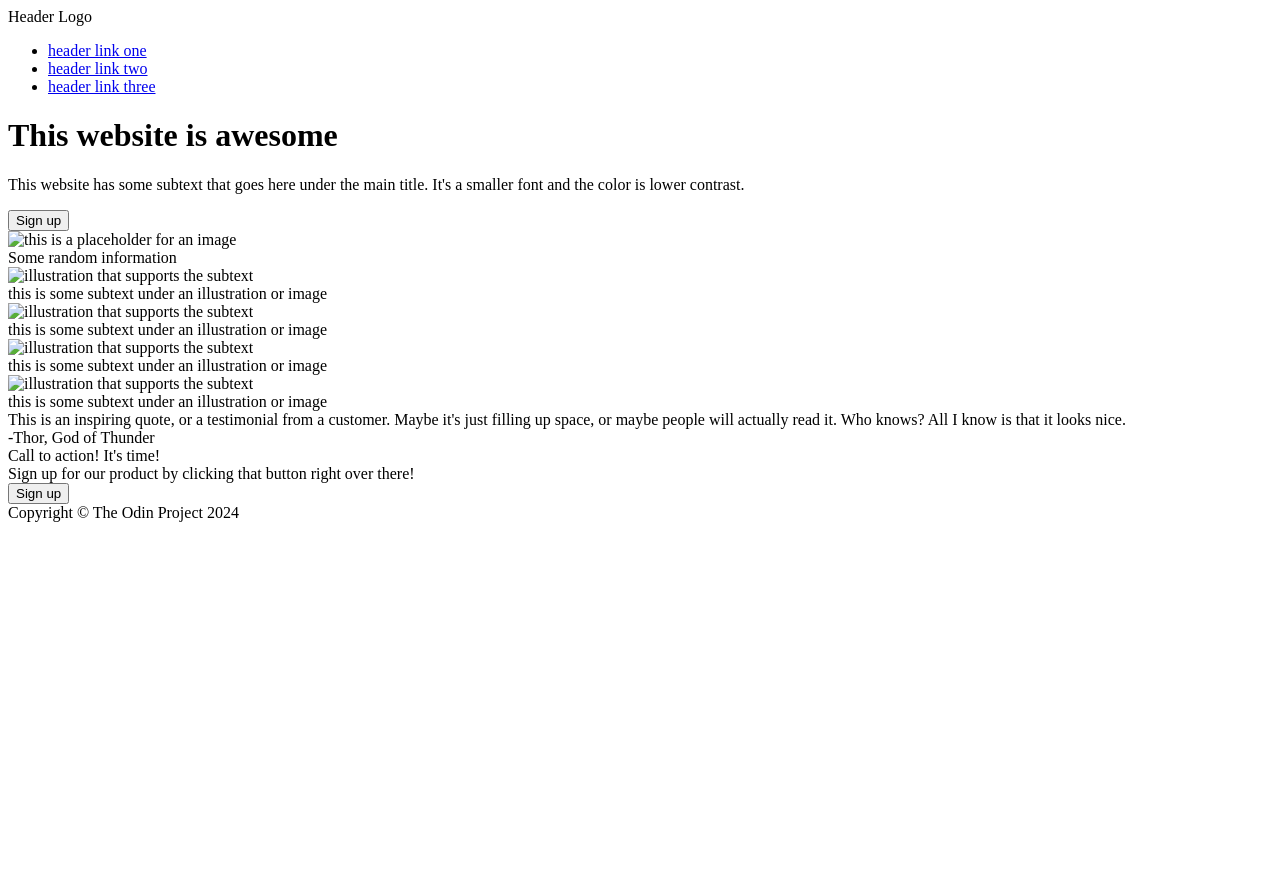
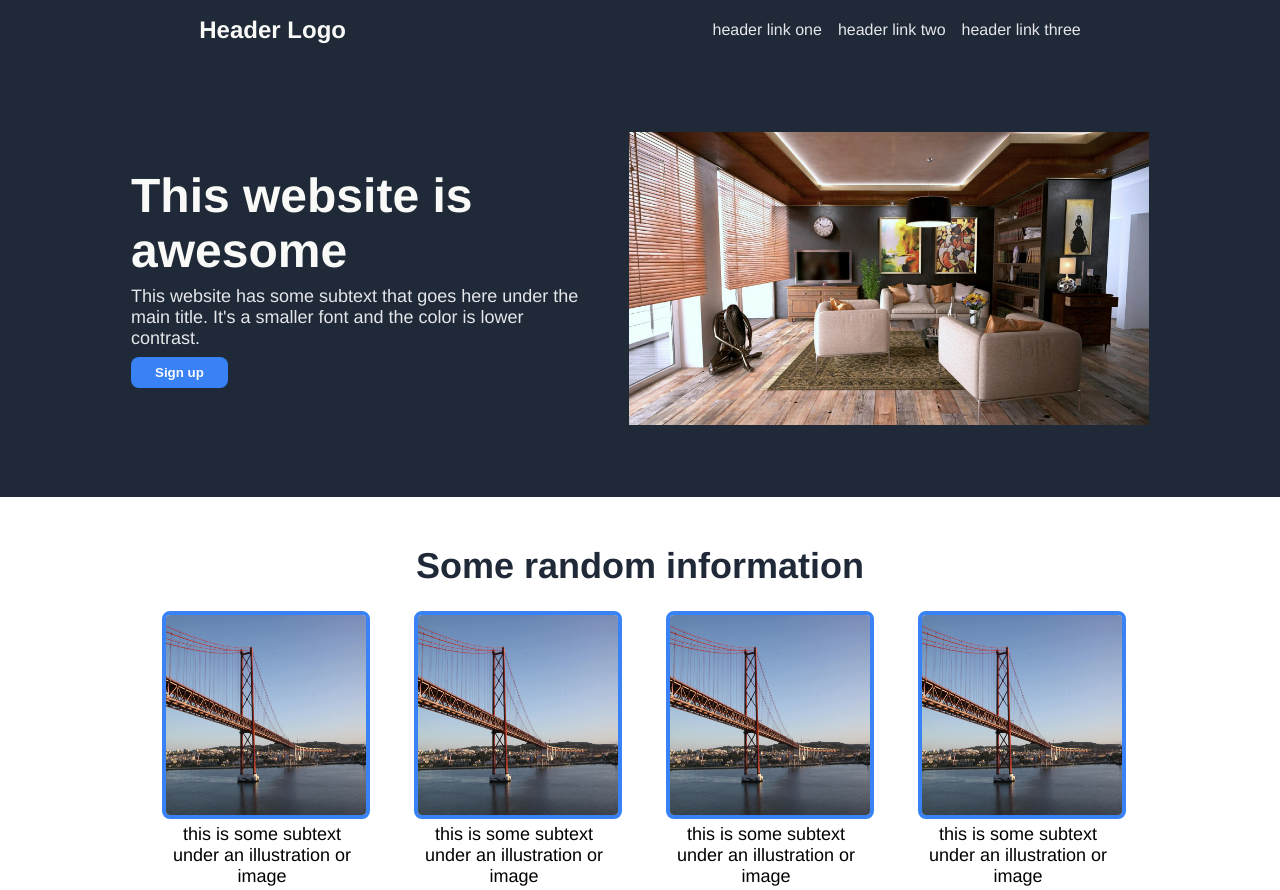
Before and after one commit to PancakesForRent/odin-css-project, a plain HTML site: page index.html in a window 1280 px wide. Shown: the top 890 px of the page. Before the commit the page ends 800 px from the top, so only its background shows below. Drawn offline with Linux system fonts and the light colour scheme.

Commit message:
Add style to landing page

```diff
--- a/index.html
+++ b/index.html
@@ -2,11 +2,12 @@
 <html lang="en">
     <head>
         <meta charset="UTF-8">
+        <meta http-equiv="X-UA-Compatible" content="IE=edge">
         <meta name="viewport" content="width=device-width, initial-scale=1.0">
         <title>Odin CSS Landing Page</title>
+        <link rel="stylesheet" href="styles.css">
     </head>
     <body>
-        <div class="homepage">
         <div class="header">
             <div class="header-logo">Header Logo</div>
             <div class="header-links">
@@ -23,25 +24,25 @@
                 <p>This website has some subtext that goes here under the main title. It's a smaller font and the color is lower contrast.</p>
                 <button>Sign up</button>
             </div>
-                <img src="" alt="this is a placeholder for an image">
+            <img src="images/hero-image.jpg" alt="this is a placeholder for an image">
         </div>
         <div class="info-page">
             <div class="information">Some random information</div>
             <div class="info-cards">
                 <div class="card-item">
-                        <img src="" alt="illustration that supports the subtext">
+                    <img src="images/info-image.jpg" alt="illustration that supports the subtext">
                     <div class="text">this is some subtext under an illustration or image</div>
                 </div>
                 <div class="card-item">
-                        <img src="" alt="illustration that supports the subtext">
+                    <img src="images/info-image.jpg" alt="illustration that supports the subtext">
                     <div class="text">this is some subtext under an illustration or image</div>
                 </div>
                 <div class="card-item">
-                        <img src="" alt="illustration that supports the subtext">
+                    <img src="images/info-image.jpg" alt="illustration that supports the subtext">
                     <div class="text">this is some subtext under an illustration or image</div>
                 </div>
                 <div class="card-item">
-                        <img src="" alt="illustration that supports the subtext">
+                    <img src="images/info-image.jpg" alt="illustration that supports the subtext">
                     <div class="text">this is some subtext under an illustration or image</div>
                 </div>
             </div>
@@ -56,12 +57,11 @@
                     <div class="container-header">Call to action! It's time!</div>
                     <div class="container-paragraph">Sign up for our product by clicking that button right over there!</div>
                 </div>
-                    <div class="container button">
+                <div class="container-button">
                     <button>Sign up</button>
                 </div>
             </div>
         </div>
         <div class="footer">Copyright &copy; The Odin Project 2024</div>
-        </div>
     </body>
 </html>
--- /dev/null
+++ b/styles.css
@@ -0,0 +1,212 @@
+body {
+    min-height: 100vh;
+    margin: 0;
+    font-family: 'Helvetica', sans-serif;
+    display: flex;
+    flex-direction: column;
+    justify-content: center;
+}
+
+ul {
+    list-style-type: none;
+    margin: 0;
+    padding: 0;
+    display: flex;
+    justify-content: space-between;
+    gap: 16px;
+}
+
+a{
+    text-decoration: none;
+    color: #E5E7EB;
+}
+
+p{
+    padding: 0;
+    margin: 0;
+}
+
+h1{
+    margin: 0;
+    padding: 0;
+}
+
+.header, .hero-page{
+    background-color: #1F2937;
+    color: #F9FAF8;
+}
+
+
+.header, .hero-page, .info-page, .quote-page, .call-to-action{
+    flex-grow: 1;
+}
+
+.header{
+    padding: 16px;
+    display: flex;
+    justify-content: space-around;
+    align-items: center;
+}
+
+.header-logo{
+    font-size: 24px;
+    font-weight: bold;
+}
+
+.hero-page{
+    display: flex;
+    justify-content: center;
+    flex-basis: 200px;
+    padding: 72px;
+    gap: 48px;
+}
+
+.hero-left{
+    display: flex;
+    flex-direction: column;
+    justify-content: center;
+    align-items: flex-start;
+    width: 450px;
+    gap: 8px;
+}
+
+.hero-left h1{
+    font-size: 48px;
+}
+
+.hero-left p{
+    font-size: 18px;
+    color: #E5E7EB;
+}
+
+.hero-left button{
+    background-color: #3882F6;
+    color: #F9FAF8;
+    border: 0;
+    border-radius: 8px;
+    padding: 8px 24px;
+    font-weight: bold;
+}
+
+.hero-page img{
+    width: 520px;
+    height: auto;
+}
+
+.info-page{
+    display: flex;
+    flex-direction: column;
+    align-items: center;
+    padding: 48px;
+    gap: 24px;
+}
+
+.information{
+    font-size: 36px;
+    font-weight: bolder;
+    color: #1F2937;
+}
+
+.info-cards{
+    display: flex;
+    justify-content: center;
+    gap: 52px;
+}
+
+.card-item{
+    width: 200px;
+    text-align: center;
+    font-size: 18px;
+}
+
+.card-item img{
+    border-radius: 8px;
+    border: 4px solid #3882F6;
+}
+
+.info-page img{
+    width: 200px;
+    height: 200px;
+}
+
+.quote-page{
+    display: flex;
+    flex-direction: column;
+    justify-content: center;
+    align-items: center;
+    padding: 72px;
+    background-color: #E5E7EB;
+}
+
+.quote-page .quote{
+    width: 70%;
+    font-size: 36px;
+    font-style: italic;
+    font-weight: lighter;
+    color: #1F2937;
+}
+
+.quote-page .quote-origin{
+    width: 63%;
+    text-align: right;
+    font-size: 22px;
+    font-weight: bold;
+    color: #1F2937;
+}
+
+.call-to-action{
+    display: flex;
+    justify-content: center;
+    align-items: center;
+    padding: 72px;
+}
+
+.container{
+    width: 70%;
+    background-color: #3882F6;
+    border-radius: 4px;
+    display: flex;
+    justify-content: space-around;
+    padding: 48px;
+}
+
+.container-info{
+    color: #F9FAF8;
+    display: flex;
+    flex-direction: column;
+    gap: 8px;
+}
+
+.container-info .container-header{
+    font-size: 24px;
+    font-weight: bold;
+}
+
+.container-info .container-paragraph{
+    font-size: 18px;
+}
+
+.container .container-button{
+    display: flex;
+    justify-content: center;
+    align-items: center;
+}
+
+.container-button button{
+    border-radius: 8px;
+    border: 3px solid #F9FAF8;
+    background-color: transparent;
+    padding: 6px 32px;
+    font-size: 16px;
+    font-weight: bold;
+    color: #F9FAF8;
+}
+
+.footer{
+    display: flex;
+    justify-content: center;
+    align-items: center;
+    padding: 32px;
+    color: #F9FAF8;
+    background-color: #1F2937;
+}
```
Also changed, not shown: images/hero-image.jpg (added), images/info-image.jpg (added), 1 other file. Lines whose indentation alone changed are shown as unchanged.
